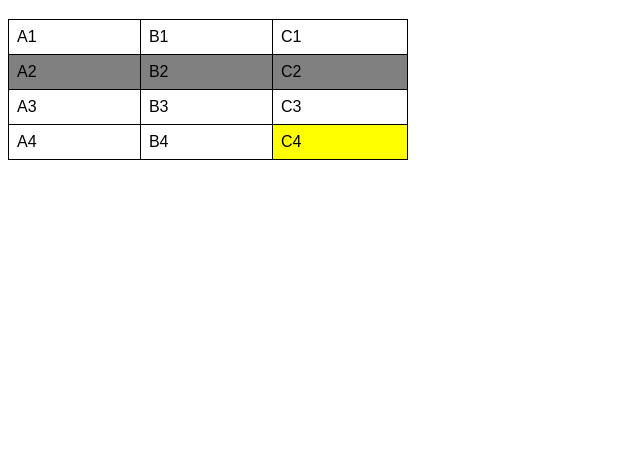
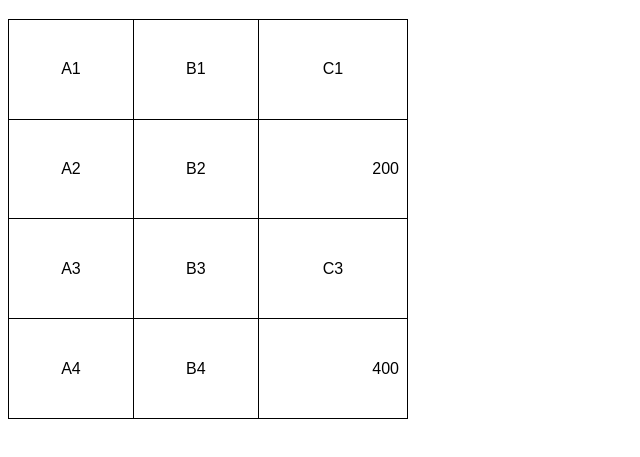
Before and after one commit to JoaoVictorPr/html-css, a plain HTML site: page exercicios/ex023/index.html in a window 1280 px wide. Shown: the part 61-518 px from the top of the page, without its empty margins (0-640 px from the left). Drawn offline with Linux system fonts and the light colour scheme.

Commit message:
atualizando o ex

```diff
--- a/exercicios/ex023/index.html
+++ b/exercicios/ex023/index.html
@@ -12,20 +12,19 @@
 
         table {
             width: 400px;
+            height: 400px;
             border-collapse: collapse;
-        }
-
-        tr.linha {
-            background-color: gray;
         }
 
         td {
             border: 1px solid black;
             padding: 8px;
+            text-align: center;/*alinhamento horizontal*/
+            vertical-align: middle;
         }
 
-        td.dado {
-            background-color: yellow;
+        .numero{
+            text-align: right;
         }
     </style>
 
@@ -45,10 +44,10 @@
             <td>B1</td>
             <td>C1</td>
         </tr> <!--Segunda linha-->
-        <tr class="linha">
+        <tr>
             <td>A2</td>
             <td>B2</td>
-            <td>C2</td>
+            <td class="numero">200</td>
         </tr>
         <tr> <!--Terceira linha-->
             <td>A3</td>
@@ -58,7 +57,7 @@
         <tr> <!--Quarta linha-->
             <td>A4</td>
             <td>B4</td>
-            <td class="dado">C4</td>
+            <td class="numero">400</td>
         </tr>
     </table>
 </body>
```
